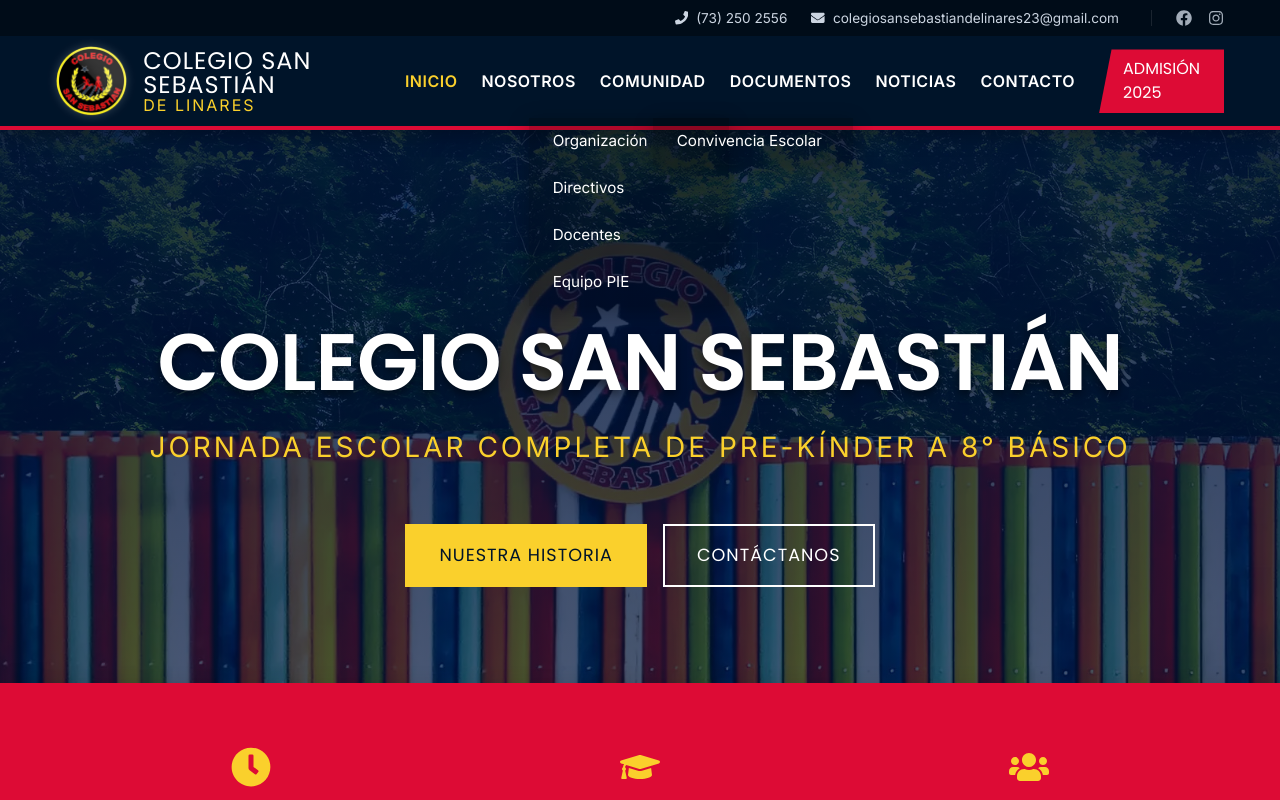
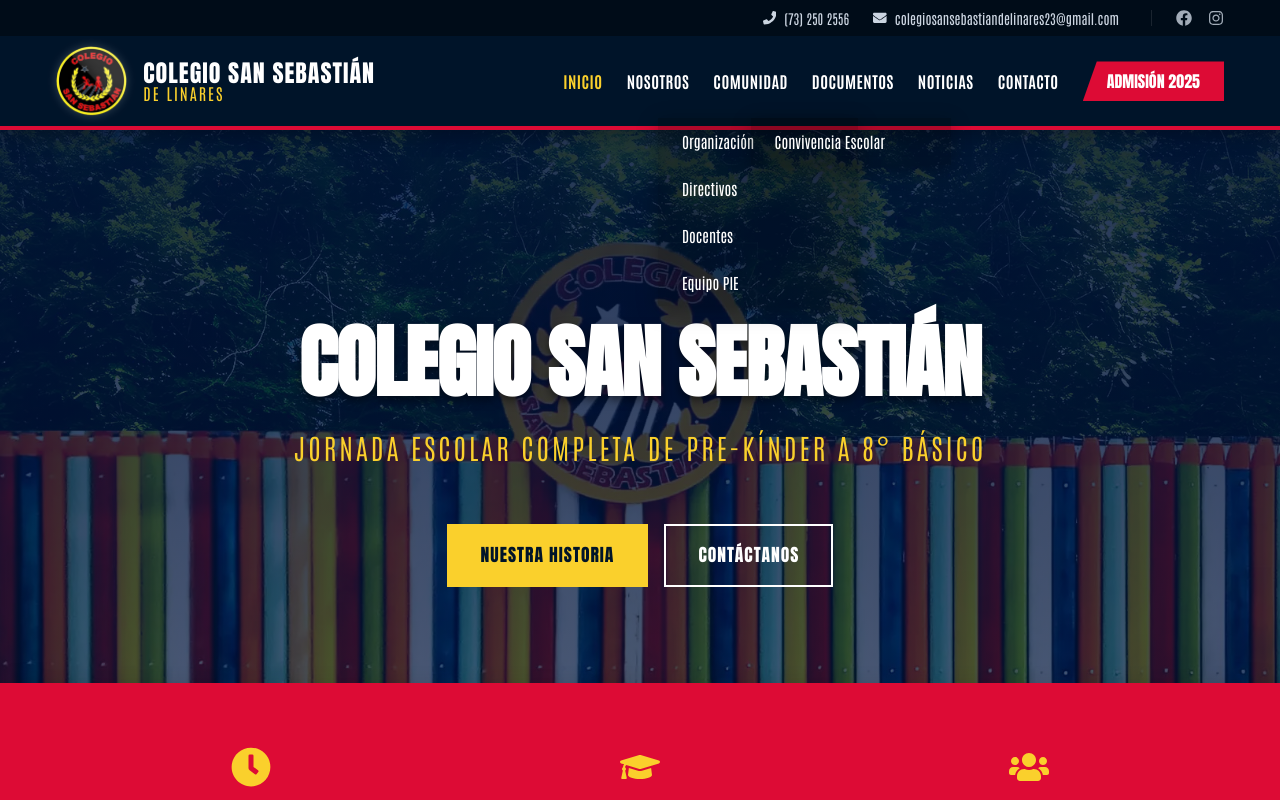
Before and after one commit to diogito/colegio-san-sebastian, a React (Vite) app: page / in a window 1280 px wide. Shown: the top 800 px of the page. Built offline with nearby package versions, Linux system fonts and the light colour scheme.

Commit message:
Revert "Refactor: Update typography to Poppins + Inter for better readability"
This reverts commit c15bf9f372759296d4ff8c423cc6d46d41bb5efb.

```diff
--- a/index.html
+++ b/index.html
@@ -5,7 +5,7 @@
     <link rel="icon" type="image/svg+xml" href="/vite.svg" />
     <link rel="preconnect" href="https://fonts.googleapis.com">
     <link rel="preconnect" href="https://fonts.gstatic.com" crossorigin>
-    <link href="https://fonts.googleapis.com/css2?family=Poppins:wght@400;500;600;700&family=Inter:wght@400;500;600&display=swap" rel="stylesheet">
+    <link href="https://fonts.googleapis.com/css2?family=Anton&family=Antonio:wght@300;400;700&family=Inter:wght@400;500;600&display=swap" rel="stylesheet">
     <meta name="viewport" content="width=device-width, initial-scale=1.0" />
     <title>colegio-san-sebastian</title>
   </head>
--- a/src/index.css
+++ b/src/index.css
@@ -17,10 +17,10 @@
   --text-light: #555555;
 
   /* Typography */
-  --font-heading: 'Poppins', sans-serif;
-  /* Modern, geometric, highly legible */
-  --font-body: 'Inter', sans-serif;
-  /* Optimized for screens, excellent readability */
+  --font-heading: 'Anton', sans-serif;
+  /* Condensed Uppercase */
+  --font-body: 'Antonio', sans-serif;
+  /* Tall, readable */
   --font-ui: 'Inter', sans-serif;
   /* For small UI elements */
 
@@ -61,9 +61,9 @@
 h6 {
   font-family: var(--font-heading);
   color: var(--primary-color);
-  line-height: 1.2;
-  font-weight: 600;
-  letter-spacing: -0.02em;
+  line-height: 1.1;
+  text-transform: uppercase;
+  letter-spacing: 1px;
 }
 
 a {
```
